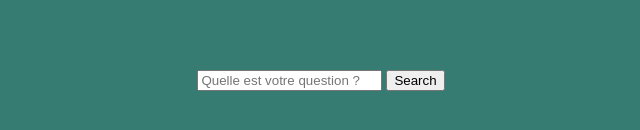
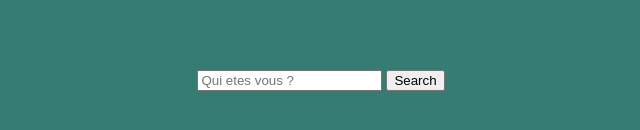
Before and after one commit to borisrosedev/culture-tech-v2, a plain HTML site: page src/index.html in a window 1280 px wide. Shown: the part 328-458 px from the top of the page, 319-959 px from the left. Drawn offline with Linux system fonts and the light colour scheme.

Commit message:
indexmarianne

```diff
--- a/src/index.html
+++ b/src/index.html
@@ -13,7 +13,7 @@
         <input
             id="question-input"
             type="text"
-            placeholder="Quelle est votre question ?"
+            placeholder="Qui etes vous ?"
         >
 
         <button>Search</button>
```
